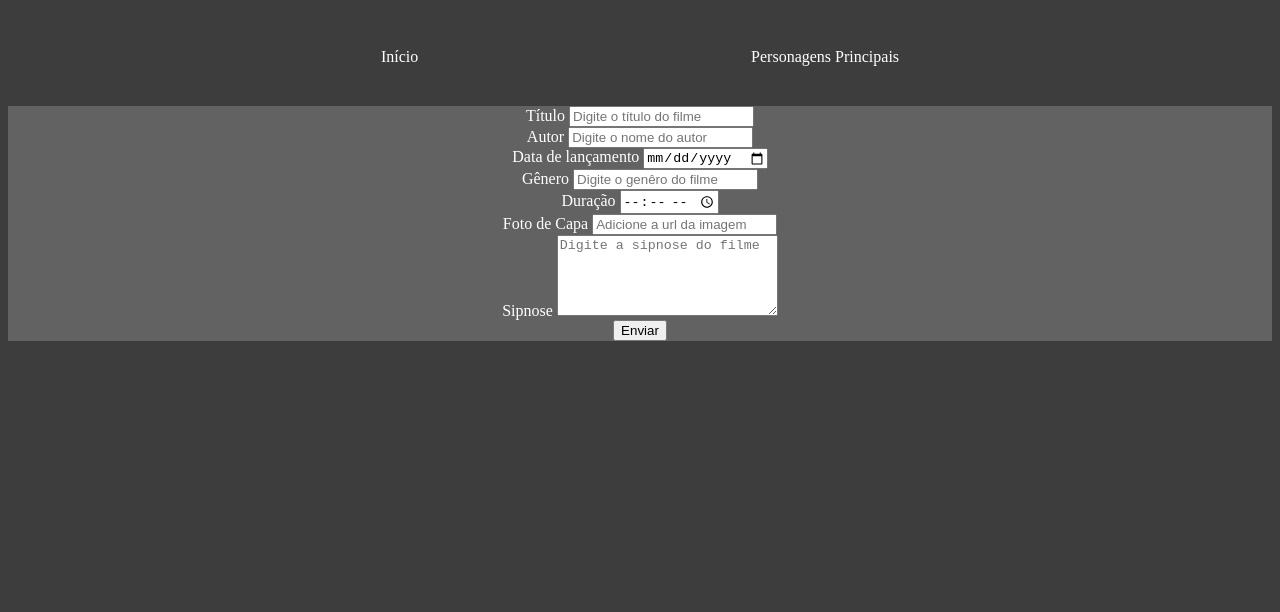
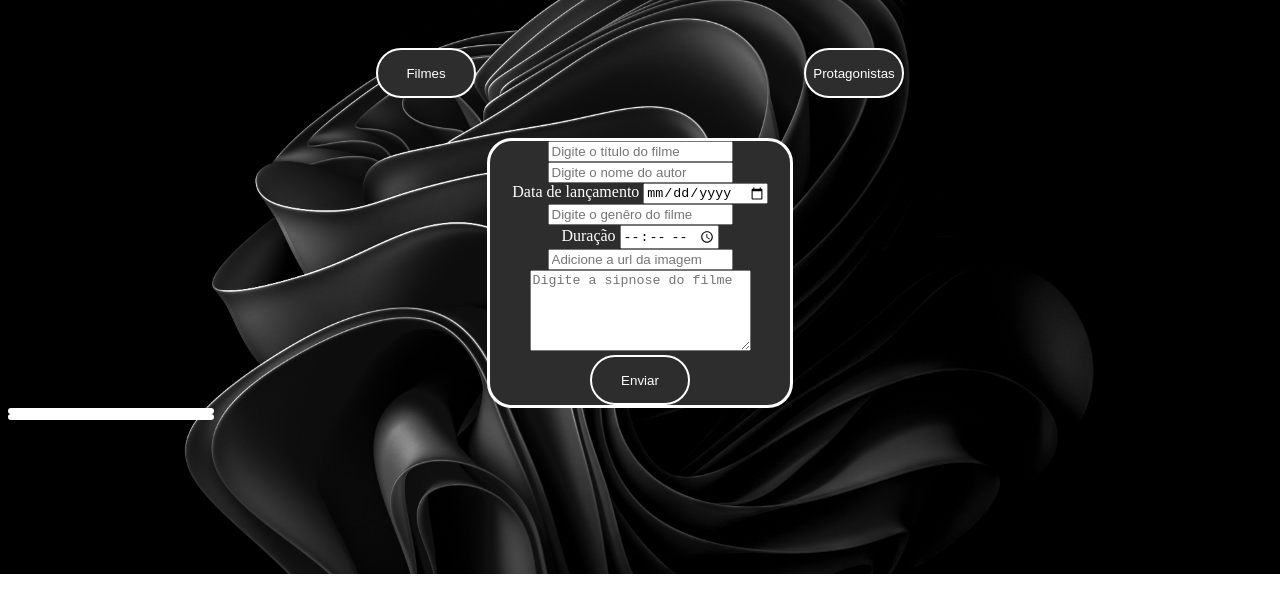
Before and after one commit to Numpodser/Estudos, a plain HTML site: page Estudos/aula28/paginaFilmes.html in a window 1280 px wide. Drawn offline with Linux system fonts and the light colour scheme.

Commit message:
Add files via upload

```diff
--- a/Estudos/aula28/codFilmes.js
+++ b/Estudos/aula28/codFilmes.js
@@ -1,6 +1,7 @@
 let filmes = []
 let adicionado = []
 const f = document.getElementById('antesSalvar')
+const s = document.getElementById('deposiSalvar')
 
 function AddFilme(evento) {
     evento.preventDefault()
@@ -12,7 +13,7 @@ function AddFilme(evento) {
     const capa = document.getElementById('capa').value
     const sip = document.getElementById('sipnose').value
 
-    f.innerHTML +=
+    f.innerHTML =
         `<img src="${capa}">
         <h3>${title}</h3>
         <p>${autor}</p>
@@ -20,7 +21,7 @@ function AddFilme(evento) {
         <p>${gen}</p>
         <p>${duracao}</p>
         <p>${sip}</p>
-        <button onclick="salvar(event)">Salvar</button>
+        <button class='bota' onclick="salvar(event)">Salvar</button>
         `
 }
 
@@ -34,7 +35,7 @@ function salvar() {
     const capas = document.getElementById('capa').value
     const sips = document.getElementById('sipnose').value
 
-    adicionado.push(capas, titles, autors, datas, gens, duracaos,  sips)
+    adicionado.push(capas, titles, autors, datas, gens, duracaos, sips)
     filmes.push(adicionado)
 
     localStorage.setItem('filmes', JSON.stringify(filmes))
@@ -47,18 +48,39 @@ if (dados) {
     filmes = JSON.parse(dados)
 }
 
-f.innerHTML = ''
+s.innerHTML = ''
 
 for (let i = 0; i < filmes.length; i++) {
 
-    f.innerHTML +=
+    s.innerHTML +=
         `<img src="${filmes[i][0]}">
-        <h3>${filmes[i][1]}</h3>
+        <h2>${filmes[i][1]}</h2>
         <p>${filmes[i][2]}</p>
         <p>${filmes[i][3]}</p>
         <p>${filmes[i][4]}</p>
         <p>${filmes[i][5]}</p>
         <p>${filmes[i][6]}</p>
-        <button onclick="excluir(${i})">Excluir</button>
+        <button onclick="excluir(${i})" class='bota'>Excluir</button>
         `
 }
+function excluir(cont) {
+    filmes.splice(cont, 1)
+
+    localStorage.setItem('filmes', JSON.stringify(filmes))
+
+    s.innerHTML = ''
+
+    for (let i = 0; i < filmes.length; i++) {
+
+        s.innerHTML +=
+            `<img src="${filmes[i][0]}">
+            <h3>${filmes[i][1]}</h3>
+            <p>${filmes[i][2]}</p>
+            <p>${filmes[i][3]}</p>
+            <p>${filmes[i][4]}</p>
+            <p>${filmes[i][5]}</p>
+            <p>${filmes[i][6]}</p>
+            <button onclick="excluir(${i})" class='bota'>Excluir</button>
+            `
+    }
+}
--- a/Estudos/aula28/estiloFilmes.css
+++ b/Estudos/aula28/estiloFilmes.css
@@ -1,6 +1,26 @@
 body {
-    background-color: rgb(61, 61, 61);
+    background-image: url(windows-11-dark-mode-abstract-background-black-background-3840x2160-8710.jpg) ;
+    /* background-color: rgb(61, 61, 61); */
+    background-repeat: no-repeat;
+    background-position: center;
+    background-size: cover;
     color: white;
+}
+
+#caixas{
+    display: flex;
+    flex-wrap: wrap;
+    justify-content: center;
+}
+
+.bota{
+    background-color: rgb(46, 45, 45);
+    border-radius: 25px;
+    border-color: white;
+    width: 100px;
+    height: 50px;
+    color: white;
+    border-style: solid;
 }
 
 header {
@@ -13,9 +33,42 @@ header {
 a {
     color: white;
     text-decoration: none;
+    text-align: center;
 }
 
 #Formo {
     text-align: center;
-    background-color: rgb(98, 98, 98);
+    background-color: rgb(46, 45, 45);
+    border-radius: 25px;
+    border-color: white;
+    border-style: solid;
+    width: 300px;
 }
+
+img{
+    width: 150px;
+    align-self: center;
+
+}
+
+#antesSalvar{
+    width: 200px;
+}
+
+.divs{
+    background-color: rgb(46, 45, 45);
+    width: 200px;
+    border-radius: 25px;
+    border-color: white;
+    border-style: solid;
+    display: flex;
+    flex-direction: column;
+    justify-content: center;
+    text-align: center;
+}
+#filmes{
+    display: flex;
+    flex-wrap: wrap;
+    justify-content: center;
+    align-self: center;
+}
--- a/Estudos/aula28/paginaFilmes.html
+++ b/Estudos/aula28/paginaFilmes.html
@@ -1,5 +1,6 @@
 <!DOCTYPE html>
 <html lang="pt-BR">
+
 <head>
     <meta charset="UTF-8">
     <meta name="viewport" content="width=device-width, initial-scale=1.0">
@@ -7,44 +8,47 @@
     <script src="codFilmes.js" defer></script>
     <link rel="stylesheet" href="estiloFilmes.css">
 </head>
+
 <body>
     <header>
-        <nav><a href="">Início</a></nav>
-        <nav><a href="">Personagens Principais</a></nav>
+        <nav><button class="bota"><a href="paginaFilmes.html">Filmes</a></button></nav>
+        <nav><button class="bota"><a href="">Protagonistas</a></button></nav>
     </header>
     <main>
+        <div id="caixas">
             <form onsubmit="AddFilme(event)" id="Formo">
-            <label for="titulo">Título</label>
+                <label for="titulo"></label>
                 <input type="text" id="titulo" placeholder="Digite o título do filme">
                 <br>
-            <label for="autor">Autor</label>
+                <label for="autor"></label>
                 <input type="text" id="autor" placeholder="Digite o nome do autor">
                 <br>
                 <label for="data">Data de lançamento</label>
                 <input type="date" id="data">
                 <br>
-            <label for="genero">Gênero</label>
+                <label for="genero"></label>
                 <input type="text" id="genero" placeholder="Digite o genêro do filme">
                 <br>
                 <label for="duracao">Duração</label>
                 <input type="time" id="duracao">
                 <br>
-            <label for="capa">Foto de Capa</label>
+                <label for="capa"></label>
                 <input type="url" id="capa" placeholder="Adicione a url da imagem">
                 <br>
-            <label for="sipnose">Sipnose</label>
+                <label for="sipnose"></label>
                 <!-- <br> -->
                 <textarea name="" id="sipnose" cols="25" rows="5" placeholder="Digite a sipnose do filme"></textarea>
                 <br>
-            <button id="botao" type="submit">Enviar</button>
+                <button id="botao" class="bota" type="submit">Enviar</button>
             </form>
-        <div id="capaDoFilme"></div>
-        <div id="tituloFilme"></div>
-        <div id="autorFilme"></div>
-        <div id="dataFilme"></div>
-        <div id="generoFilme"></div>
-        <div id="duracaoFilme"></div>
-        <div id="sipnoseFilme"></div>
+        </div>
+        <div id="Filmes">
+            <div id="antesSalvar" class="divs"></div>
+            <div id="deposiSalvar" class="divs"></div>
+        </div>
+
+
     </main>
 </body>
+
 </html>
```
Also changed, not shown: Estudos/aula28/windows-11-dark-mode-abstract-background-black-background-3840x2160-8710.jpg (added). Lines whose indentation alone changed are shown as unchanged.
